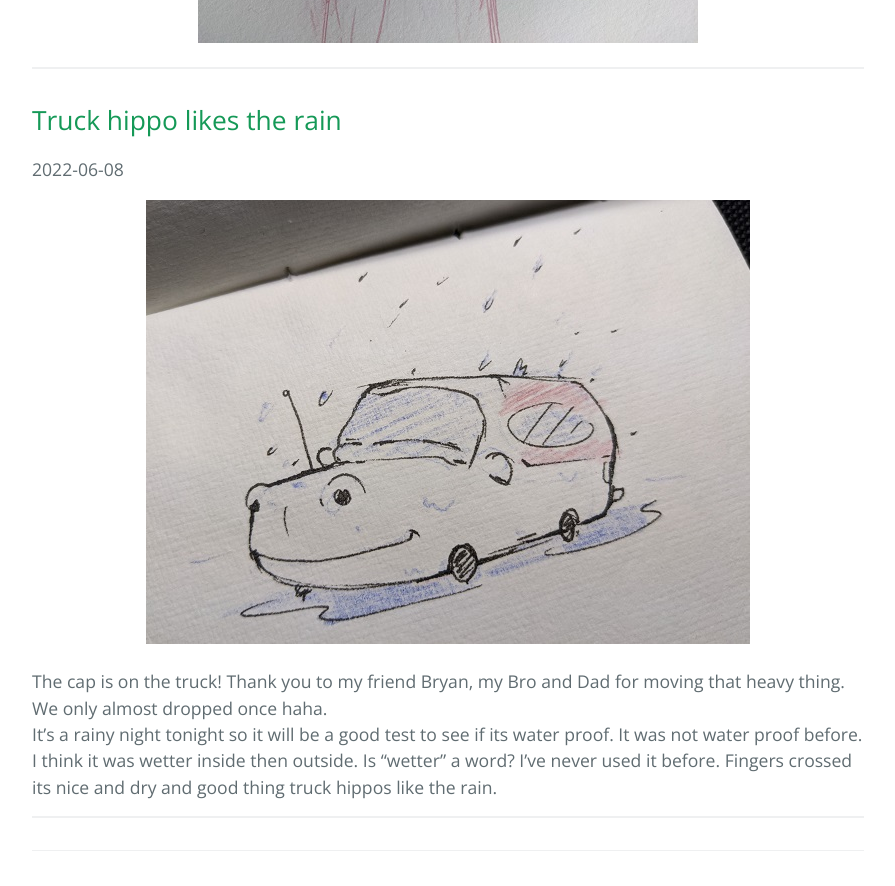
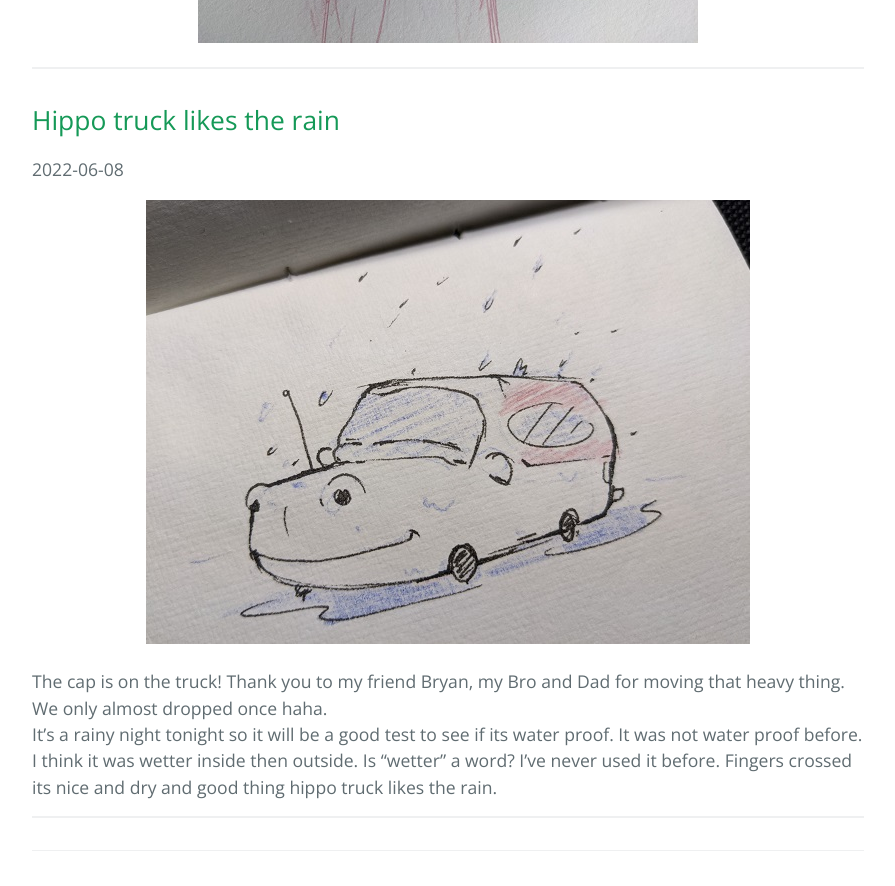
Before and after one commit to SquidLiquid224/ElDinoTruckTrippo, a Jekyll site: the page built from index.md, in a window 1280 px wide and 1400 px high, scrolled down 4663 px. Shown: the part 437-1323 px from the top of the window, without its empty margins (192-1087 px from the left). Built offline with Jekyll 4.4.1, drawn with Linux system fonts in a browser that asks for light colours; our own code applies the rules of GitHub Pages for plain Markdown files.

Commit message:
Update index.md

```diff
--- a/index.md
+++ b/index.md
@@ -73,13 +73,13 @@ Well I’ll leave you with this sketch of my hand. Sometimes I get all existenti
 <p align="center">
 <img src="./images/hand.jpg">
 <hr />
-<h2>Truck hippo likes the rain</h2>
+<h2>Hippo truck likes the rain</h2>
   2022-06-08
 <p align="center">
 <img src="./images/rainytruckhippo.jpg">
 <div style="text-align: left">
 The cap is on the truck! Thank you to my friend Bryan, my Bro and Dad for moving that heavy thing.  We only almost dropped once haha.
 <br>
-It’s a rainy night tonight so it will be a good test to see if its water proof.  It was not water proof before. I think it was wetter inside then outside.  Is “wetter” a word? I’ve never used it before.  Fingers crossed its nice and dry and good thing truck hippos like the rain.
+It’s a rainy night tonight so it will be a good test to see if its water proof.  It was not water proof before. I think it was wetter inside then outside.  Is “wetter” a word? I’ve never used it before.  Fingers crossed its nice and dry and good thing hippo truck likes the rain.
 </div>
 <hr />
```
